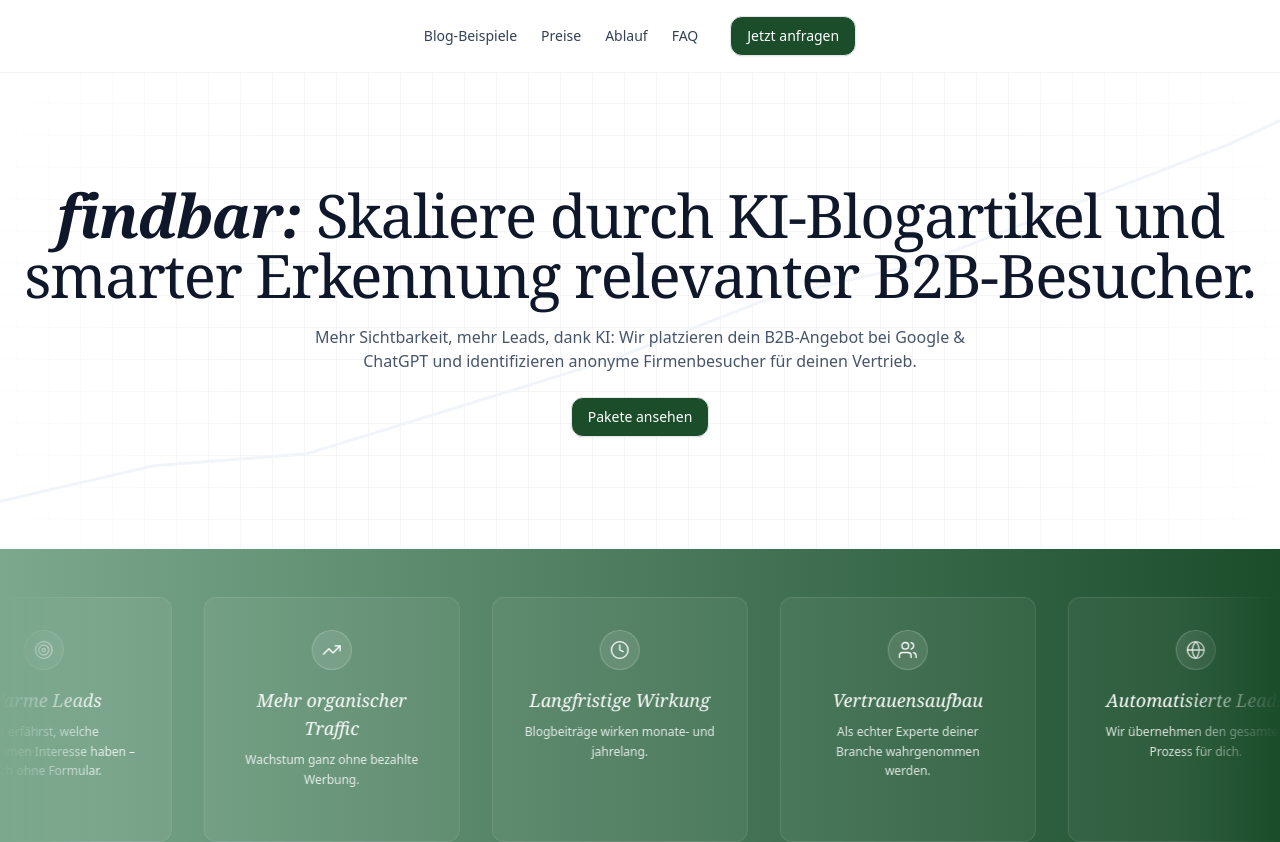
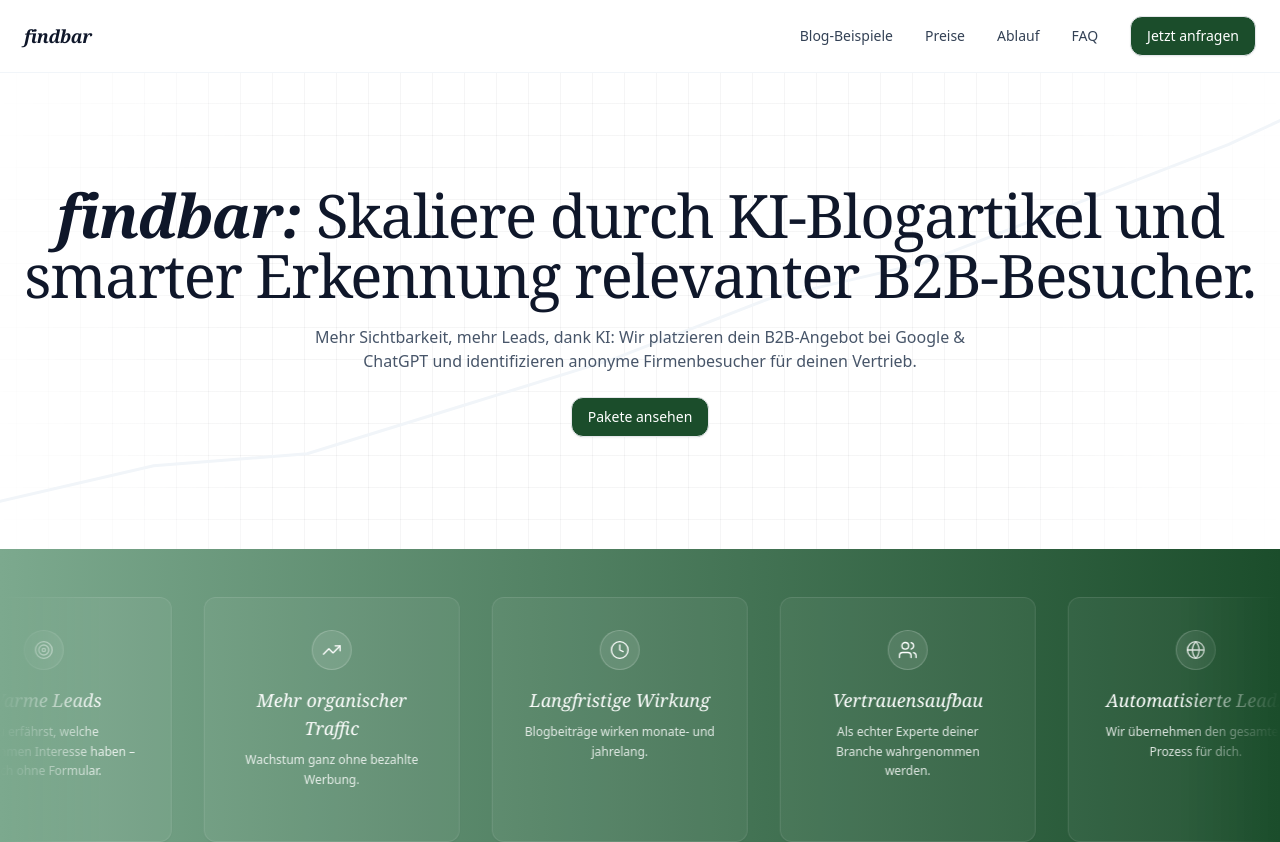
Before and after one commit to lennartnm/findbar_website, a Next.js app: page / in a window 1280 px wide. Shown: the top 842 px of the page. Built offline with nearby package versions, Linux system fonts and the light colour scheme.

Commit message:
Update page.tsx

```diff
--- a/src/app/page.tsx
+++ b/src/app/page.tsx
@@ -21,6 +21,8 @@
   BarChart3,
   ArrowRight,
   Check,
+  Menu,
+  X,
 } from "lucide-react";
 
 // Farben
@@ -129,36 +131,110 @@
   );
 }
 
-/* --------------------------- Header --------------------------- */
+/* --------------------------- Header (mit Mobile-Hamburger) --------------------------- */
 function Header() {
+  const [open, setOpen] = React.useState(false);
+
+  React.useEffect(() => {
+    function onKey(e: KeyboardEvent) {
+      if (e.key === "Escape") setOpen(false);
+    }
+    window.addEventListener("keydown", onKey);
+    return () => window.removeEventListener("keydown", onKey);
+  }, []);
+
+  const navItems = [
+    { href: "#blog", label: "Blog-Beispiele" },
+    { href: "#preise", label: "Preise" },
+    { href: "#ablauf", label: "Ablauf" },
+    { href: "#faq", label: "FAQ" },
+  ];
+
   return (
-    <header className="border-b border-slate-100 bg-white">
-      <div className="mx-auto flex max-w-7xl items-center justify-center gap-8 px-6 py-4">
-        <nav className="flex flex-wrap gap-6">
-          <a href="#blog" className="text-sm" style={{ color: "#334155" }}>
-            Blog-Beispiele
-          </a>
+    <header className="sticky top-0 z-40 border-b border-slate-100 bg-white/90 backdrop-blur supports-[backdrop-filter]:bg-white/60">
+      <div className="mx-auto flex max-w-7xl items-center justify-between px-6 py-4">
+        {/* Left: Brand */}
+        <a href="#" className={`text-lg font-semibold ${serifClass} tracking-tight`}>
+          <span className="italic font-bold">findbar</span>
+        </a>
 
+        {/* Desktop-Navigation */}
+        <nav className="hidden md:flex items-center gap-8">
+          {navItems.map((n) => (
+            <a key={n.href} href={n.href} className="text-sm text-slate-700 hover:text-slate-900">
+              {n.label}
+            </a>
+          ))}
+          <Button asChild>
+            <a className="text-white" href="#preise">Jetzt anfragen</a>
+          </Button>
+        </nav>
 
-          <a href="#preise" className="text-sm" style={{ color: "#334155" }}>
-            Preise
-          </a>
-          <a href="#ablauf" className="text-sm" style={{ color: "#334155" }}>
-            Ablauf
-          </a>
-          <a href="#faq" className="text-sm" style={{ color: "#334155" }}>
-            FAQ
-          </a>
-        </nav>
-        <Button asChild>
-          <a className="text-white" href="#preise">
-            Jetzt anfragen
-          </a>
-        </Button>
+        {/* Mobile: Hamburger */}
+        <button
+          className="md:hidden inline-flex items-center justify-center rounded-md p-2 text-slate-700 hover:bg-slate-100"
+          aria-label="Menü öffnen"
+          aria-expanded={open}
+          onClick={() => setOpen(true)}
+        >
+          <Menu className="h-6 w-6" />
+        </button>
       </div>
+
+      {/* Mobile Panel */}
+      {open && (
+        <div className="md:hidden fixed inset-0 z-50">
+          {/* Overlay */}
+          <button
+            className="absolute inset-0 bg-black/40"
+            aria-label="Menü schließen"
+            onClick={() => setOpen(false)}
+          />
+          {/* Sheet */}
+          <div
+            className="ml-auto h-full w-80 max-w-[85%] bg-white shadow-xl border-l border-slate-200 flex flex-col"
+            role="dialog"
+            aria-modal="true"
+          >
+            <div className="flex items-center justify-between px-4 py-3 border-b border-slate-200">
+              <span className={`text-base font-semibold ${serifClass}`}>Menü</span>
+              <button
+                className="inline-flex items-center justify-center rounded-md p-2 hover:bg-slate-100"
+                aria-label="Menü schließen"
+                onClick={() => setOpen(false)}
+              >
+                <X className="h-5 w-5" />
+              </button>
+            </div>
+
+            <nav className="p-2">
+              {navItems.map((n) => (
+                <a
+                  key={n.href}
+                  href={n.href}
+                  onClick={() => setOpen(false)}
+                  className="block rounded-lg px-3 py-3 text-slate-800 hover:bg-slate-100"
+                >
+                  {n.label}
+                </a>
+              ))}
+              <div className="p-2">
+                <Button asChild className="w-full">
+                  <a href="#preise" onClick={() => setOpen(false)}>Jetzt anfragen</a>
+                </Button>
+              </div>
+            </nav>
+
+            <div className="mt-auto px-4 py-3 text-xs text-slate-500 border-t border-slate-200">
+              © {new Date().getFullYear()} findbar
+            </div>
+          </div>
+        </div>
+      )}
     </header>
   );
 }
+
 
 function Hero() {
   return (
```
